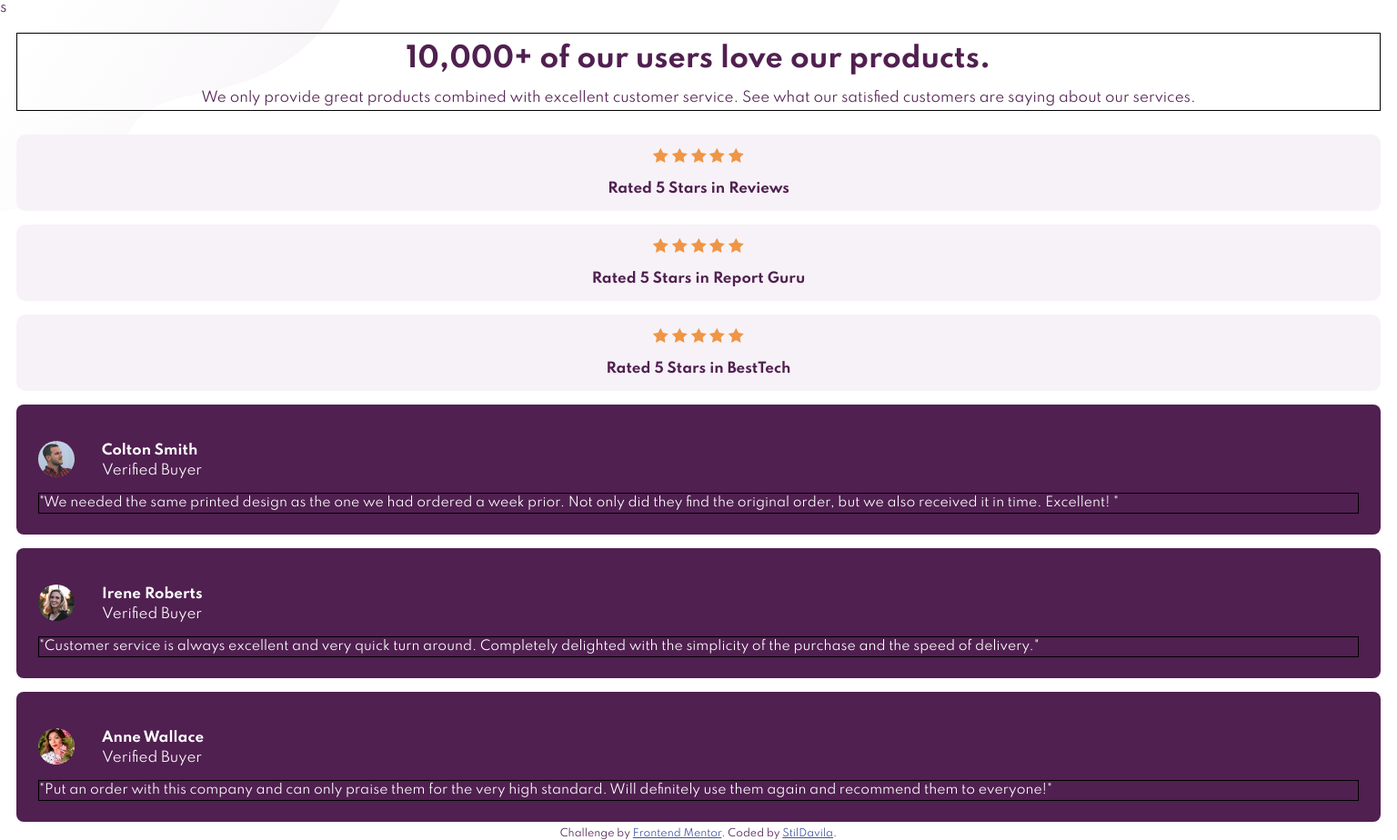
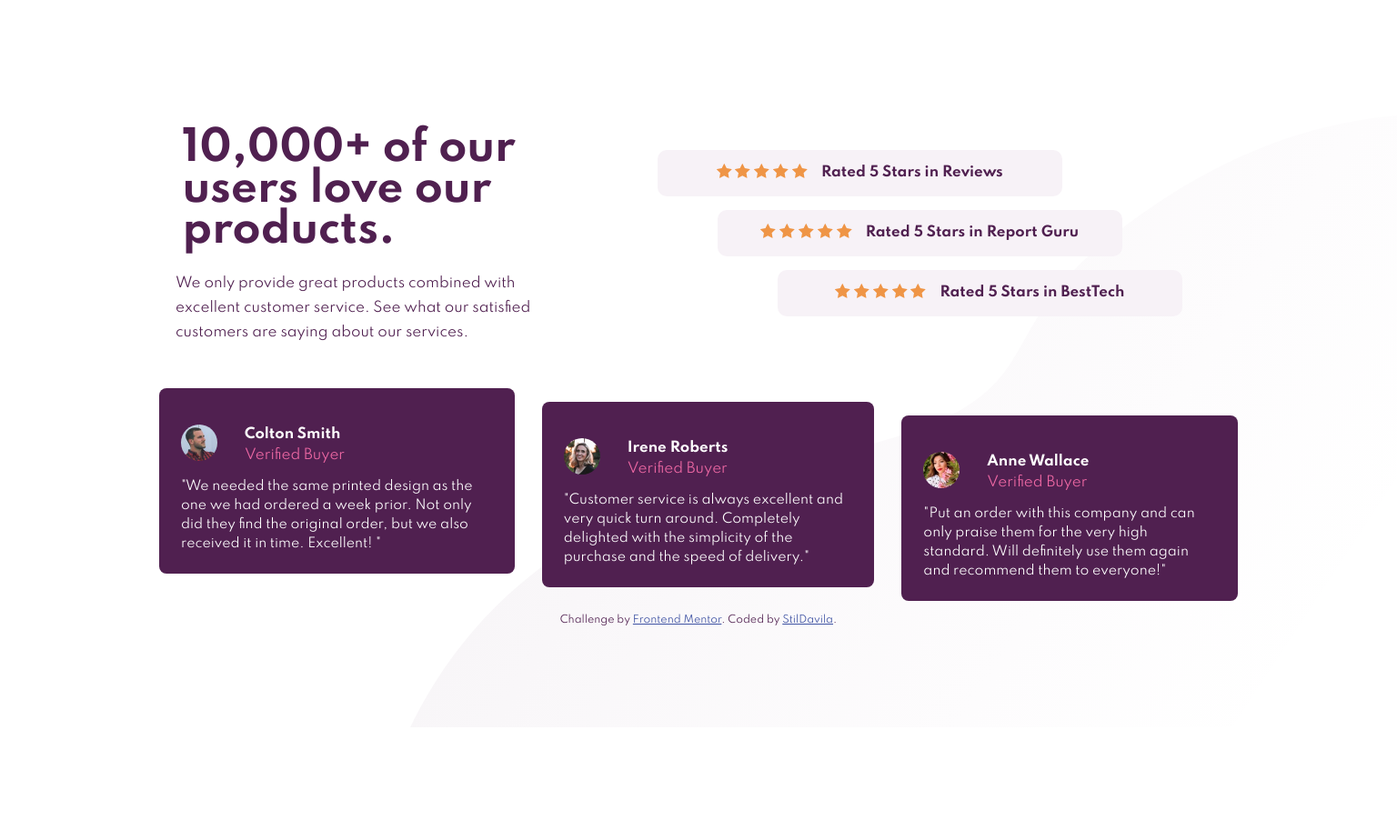
Before and after one commit to StilDavila/retofrontendmentor1, a plain HTML site: page index.html in a window 1536 px wide. Shown: the whole page at 91% size. After the commit the page ends 800 px from the top, so only its background shows below. Drawn offline with Linux system fonts and the light colour scheme.

Commit message:
Desktop completed

```diff
--- a/index.html
+++ b/index.html
@@ -13,7 +13,7 @@
     />
 
     <link rel="stylesheet" href="styles.css">
-    <link href="https://fonts.googleapis.com/css2?family=Spartan:wght@400;500;700&display=swap" rel="stylesheet">s
+    <link href="https://fonts.googleapis.com/css2?family=Spartan:wght@400;500;700&display=swap" rel="stylesheet">
 
     <title>Frontend Mentor | Social proof section</title>
 
@@ -41,11 +41,6 @@
       </div>
 
       <div class="right">
-
-      </div>
-
-    </main>
-
           <div class="rates">
               <div class="rate">
                 <div class="rate__stars">
@@ -86,6 +81,9 @@
                 </div>
               </div>
             </div>
+      </div>
+
+    </main>
 
     <div class="cards">
       <div class="card">
--- a/styles.css
+++ b/styles.css
@@ -26,7 +26,11 @@ body{
   text-align: center;
   margin:  1.2em;
   line-height: 1.8em;
-  border: 1px solid black;
+  /* border: 1px solid black; */
+}
+
+.right{
+  /* border: 1px solid red; */
 }
 
 .title{
@@ -79,7 +83,7 @@ body{
   height: 40px;
 }
 
-.card__header__riPght{
+.card__header__right{
   display: flex;
   flex-direction: column;
   color: var(--soft-pink)
@@ -94,5 +98,82 @@ body{
 .card__text{
   font-size: 14px;
   line-height: 1.5em;
-  border: 1px solid black;
+  /* border: 1px solid black; */
 }
+
+/* RESPONSIVE */
+
+@media screen and (min-width: 1439px){
+
+  body{
+    height: 100vh;
+    padding: 100px 160px;
+    background: url('images/bg-pattern-bottom-desktop.svg') bottom right no-repeat
+    /* border: 1px solid sgreen; */
+  }
+  .main-content{
+    display: grid;
+    grid-template-columns: 40% 60%
+  }
+
+  .left{
+    text-align: left;
+  }
+
+  .title{
+    font-size: 3em;
+    line-height: 1em;
+    text-align: left;
+    margin: .5em;
+  }
+
+  .left span{
+    display: block;
+    margin: 1em;
+  }
+
+  .rates{
+    flex-direction: column;
+    align-items: center;
+    justify-content: center;
+    height: 100%;
+  }
+
+  .rate{
+    flex-direction: row;
+    justify-content: center;
+    align-content: center;
+    width: 445px;
+  }
+
+  .rate:first-child{
+    margin-right: 10em;
+  }
+
+  .rate:last-child{
+    margin-left: 10em;
+  }
+
+  .cards{
+    flex-direction: row;
+    /* height: 100%; */
+    /* border: 1px solid black; */
+  }
+
+  .card{
+    margin: 1em;
+  }
+
+  .card:first-child{
+    margin-bottom: 3em;
+  }
+
+  .card:nth-child(2){
+    margin-top: 2em;
+    margin-bottom: 2em;
+  }
+
+  .card:last-child{
+    margin-top: 3em;
+  }
+}
```
Lines whose indentation alone changed are shown as unchanged.
